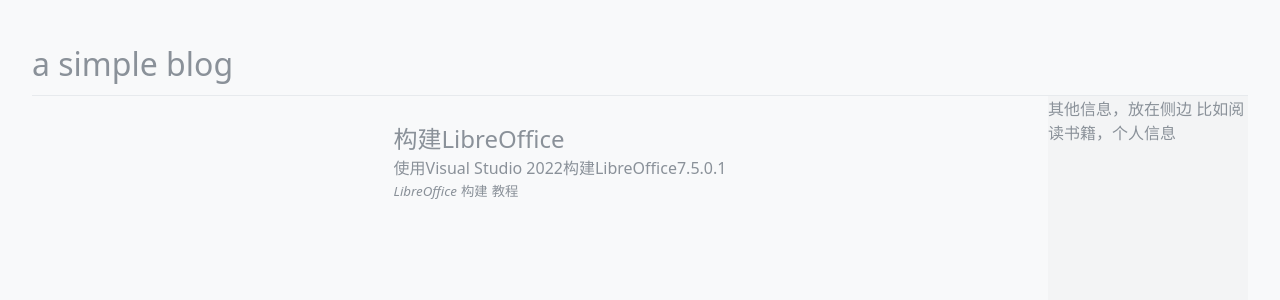
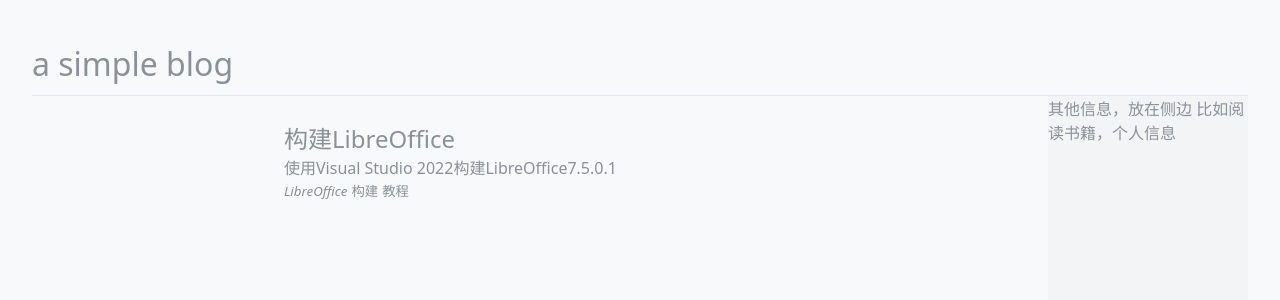
Before and after one commit to loveloki/blog, a React (Vite) app: page / in a window 1280 px wide. Shown: the top 300 px of the page. Built offline with nearby package versions, Linux system fonts and the light colour scheme.

Commit message:
feat: 调整样式

```diff
--- a/src/Blog/Blog.css
+++ b/src/Blog/Blog.css
@@ -1,7 +1,5 @@
 #root {
-  max-width: 1280px;
   height: 100%;
-  margin: 0 auto;
 }
 
 #Blog {
@@ -27,7 +25,12 @@
 }
 
 #Blog > main {
+  display: flex;
+  gap: 8px;
   margin: 0 auto;
+}
+
+#Blog > main > article {
   max-width: 44rem;
 }
 
@@ -39,6 +42,7 @@
 ol,
 ul {
   list-style: none;
+  padding: 0;
 }
 
 .tag {
--- a/src/Blog/Blog.tsx
+++ b/src/Blog/Blog.tsx
@@ -1,39 +1,26 @@
 import { Outlet, useParams } from 'react-router-dom'
-import usePosts from '@hooks/usePosts'
+import usePosts, { Post } from '@hooks/usePosts'
 import useIsHome from '@hooks/useIsHome'
+import List from './List'
 import './Blog.css'
-import List from './List'
 
 function App() {
   const theme = 'ayu-light'
+  const isHome = useIsHome()
+  const posts = usePosts()
+  const param = useParams()
+  const activePost = posts.find(({ id }) => id === param.id)
 
   return (
     <div id="Blog" data-theme={theme}>
-      <Header />
+      <header>{activePost?.title || 'a simple blog'}</header>
       <main>
-        <Content />
+        <List isHome={isHome} activeId={activePost?.id} />
+        <Outlet />
       </main>
       <aside>其他信息，放在侧边 比如阅读书籍，个人信息</aside>
     </div>
   )
 }
 
-function Header() {
-  const isHome = useIsHome()
-  const posts = usePosts()
-  const param = useParams()
-
-  const title = isHome
-    ? 'a simple blog'
-    : posts.find(({ id }) => id === param.id)?.title
-
-  return <header>{title}</header>
-}
-
-function Content() {
-  const isHome = useIsHome()
-
-  return isHome ? <List /> : <Outlet />
-}
-
 export default App
--- a/src/Blog/List/List.css
+++ b/src/Blog/List/List.css
@@ -1,12 +1,26 @@
 .list-item {
   transition: all 0.2s ease-in;
   padding: 8px;
+  border-radius: 4px;
+  overflow: hidden;
 }
 
 .list-item:hover {
   background-color: var(--ui-selection-normal);
 }
 
+.list-item.active {
+  background-color: var(--ui-selection-active);
+}
+
 .list-item > header {
   font-size: 1.5rem;
 }
+
+.post-list.full {
+  width: 33rem;
+}
+
+.post-list.tiny {
+  width: 20rem;
+}
--- a/src/Blog/List/List.tsx
+++ b/src/Blog/List/List.tsx
@@ -2,23 +2,34 @@
 import usePosts from '@hooks/usePosts'
 import './List.css'
 
-function List() {
+interface ListProps {
+  isHome: boolean
+  activeId: string | undefined
+}
+
+function List({ isHome, activeId }: ListProps) {
   const posts = usePosts()
+  const type = isHome ? 'full' : 'tiny'
+  const className = `post-list ${type}`
 
   return (
-    <ul>
+    <ul className={className}>
       {posts.map(({ id, title, desc, tags }) => {
+        const className = activeId === id ? 'list-item active' : 'list-item'
+
         return (
-          <li className="list-item" key={id}>
+          <li className={className} key={id}>
             <header>
               <Link to={'/posts/' + id}>{title}</Link>
             </header>
             <div>{desc}</div>
-            <footer>
-              {tags.map((tag) => (
-                <Tag key={tag} text={tag} />
-              ))}
-            </footer>
+            {type === 'full' && (
+              <footer>
+                {tags.map((tag) => (
+                  <Tag key={tag} text={tag} />
+                ))}
+              </footer>
+            )}
           </li>
         )
       })}
--- a/src/hooks/usePosts.ts
+++ b/src/hooks/usePosts.ts
@@ -1,6 +1,6 @@
 import { useEffect, useState } from 'react'
 
-interface Post {
+export interface Post {
   id: string
   title: string
   desc: string
```
